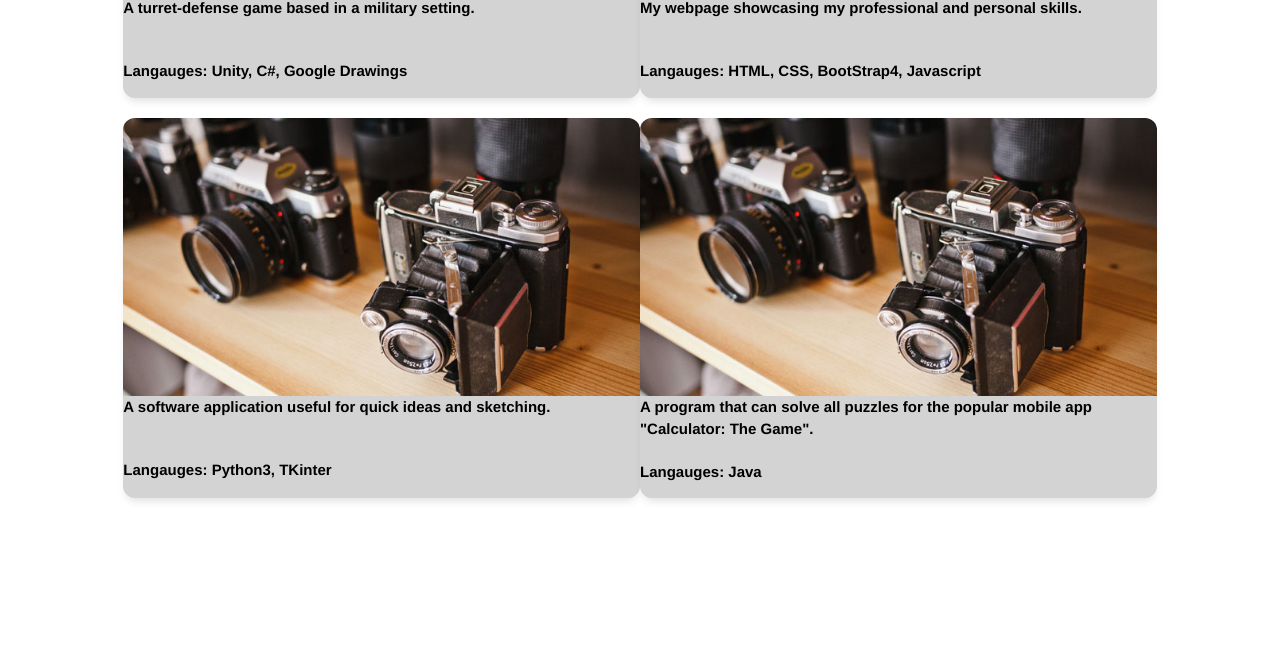
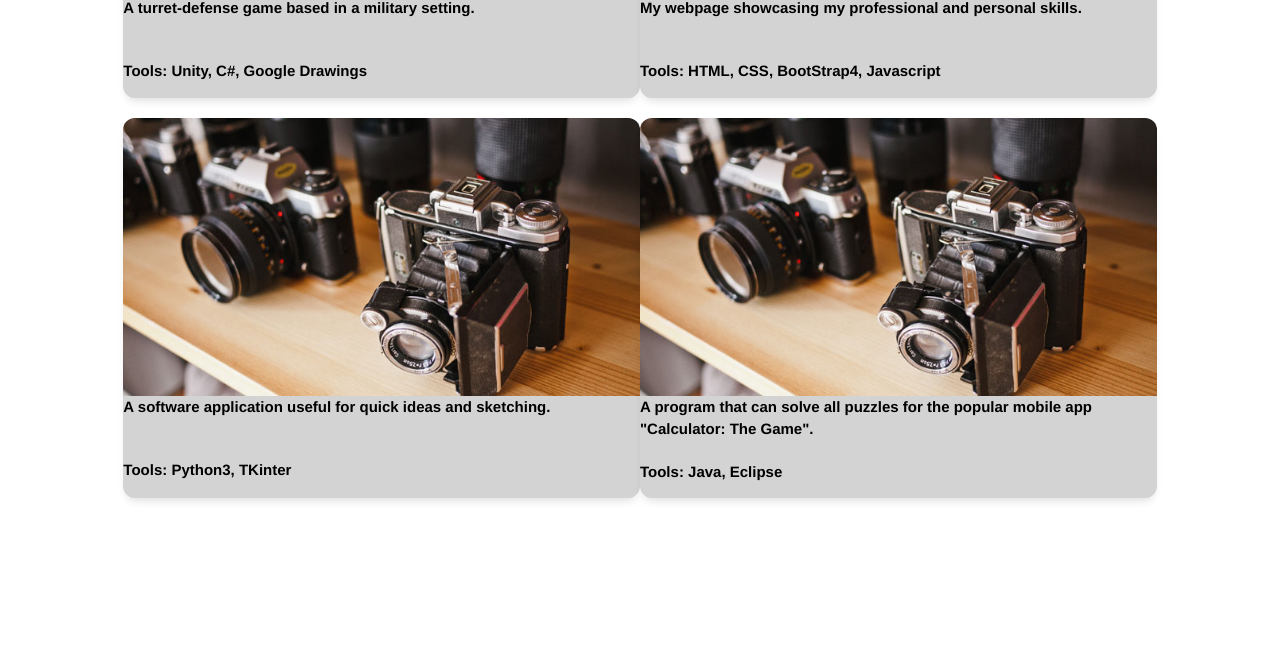
Before and after one commit to ShrillHarrier/Practice-Website, a plain HTML site: page index.html in a window 1280 px wide. Shown: the part 2013-2676 px from the top of the page. Drawn offline with nearby package versions, Linux system fonts and the light colour scheme; a script that the page names is missing.

Commit message:
Word choice edit

```diff
--- a/index.html
+++ b/index.html
@@ -111,7 +111,7 @@
                             </div></div>
                         <p class="card-text">A turret-defense game based in a military setting.</p>
                         <br>
-                        <p class="card-text">Langauges: Unity, C#, Google Drawings</p>
+                        <p class="card-text">Tools: Unity, C#, Google Drawings</p>
                     </div>
                     <div class="card col-5">
                         <div class="portfolio-box"
@@ -121,7 +121,7 @@
                             </div></div>
                         <p class="card-text">My webpage showcasing my professional and personal skills.</p>
                         <br>
-                        <p class="card-text">Langauges: HTML, CSS, BootStrap4, Javascript</p>
+                        <p class="card-text">Tools: HTML, CSS, BootStrap4, Javascript</p>
                     </div>
                     <div class="card col-5">
                         <div class="portfolio-box"
@@ -131,7 +131,7 @@
                             </div></div>
                         <p class="card-text">A software application useful for quick ideas and sketching.</p>
                         <br>
-                        <p class="card-text">Langauges: Python3, TKinter</p>
+                        <p class="card-text">Tools: Python3, TKinter</p>
                     </div>
                     <div class="card col-5">
                             <div class="portfolio-box"
@@ -140,7 +140,7 @@
                                 <div class="project-name">Calculator Puzzle Solver</div>
                             </div></div>
                             <p class="card-text">A program that can solve all puzzles for the popular mobile app "Calculator: The Game".</p>
-                            <p class="card-text">Langauges: Java</p>
+                            <p class="card-text">Tools: Java, Eclipse</p>
                     </div>
                 </div>
             </div>
```
